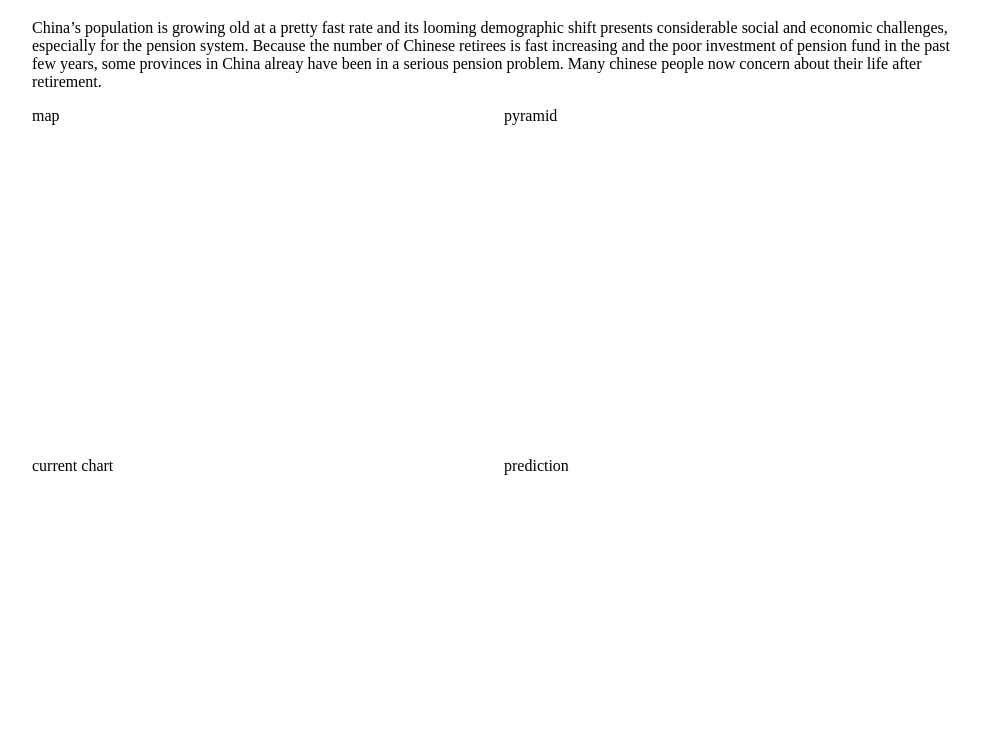
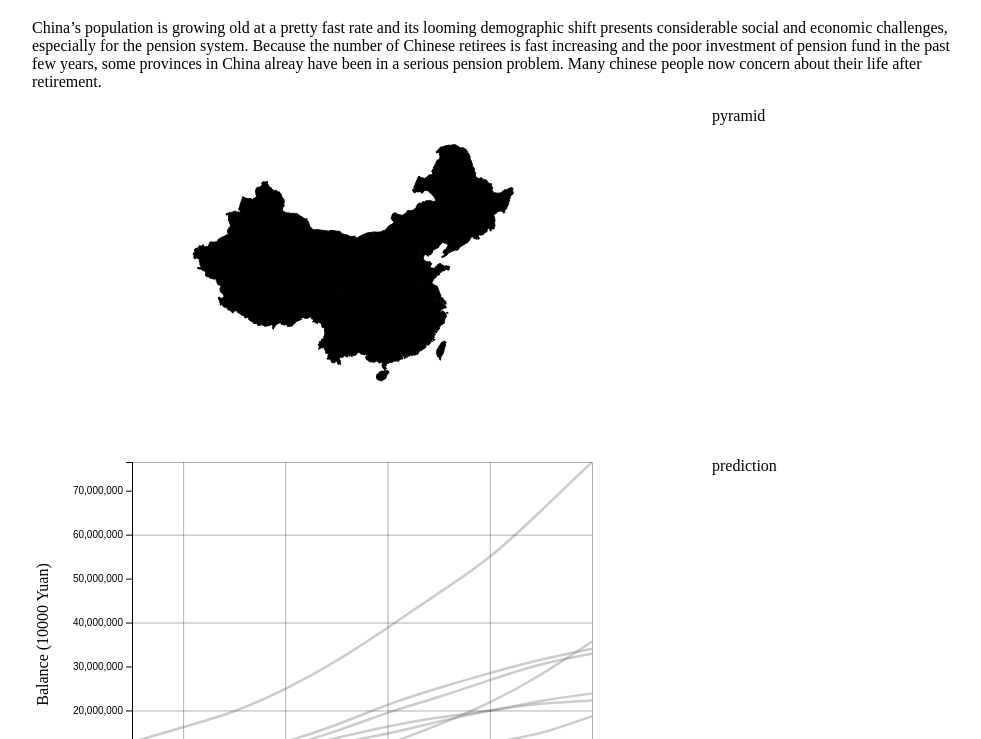
Before and after one commit to HoppipollaTao/Pension_Problem_In_China, a plain HTML site: page index.html in a window 1280 px wide. Shown: the part 61-800 px from the top of the page, without its empty margins (136-1117 px from the left). Drawn offline with nearby package versions, Linux system fonts and the light colour scheme.

Commit message:
create breif map layout and simple zoomable chart

```diff
--- a/index.css
+++ b/index.css
@@ -28,7 +28,7 @@ body {
 }
 
 #right {
-    margin-left: 50%;
+    margin-left: 64%;
     height: 700px;
 }
 
@@ -37,5 +37,6 @@ body {
 }
 
 #map {
+    margin-left: 20%;
     height: 50%;
 }
--- a/index.html
+++ b/index.html
@@ -4,7 +4,7 @@
     <meta charset="utf-8">
     <title>Pension Problem in Mainland China</title>
     <link href="index.css" rel="stylesheet"/>
-    <script type="text/javascript" src="https://d3js.org/d3.v3.min.js"></script>
+    <script type="text/javascript" src="https://d3js.org/d3.v4.min.js"></script>
     <script type="text/javascript" src="index.js"></script>
 </head>
 <body>
@@ -18,10 +18,10 @@
 <div style="height: 800px">
     <div id = 'left'>
         <div id = 'map'>
-            map
+            <script type="text/javascript" src="map.js"></script>
         </div>
         <div id = 'current_chart'>
-            current chart
+            <script type="text/javascript" src="provinces.js"></script>
         </div>
     </div>
     <div id = 'right'>
@@ -32,7 +32,6 @@
              prediction
         </div>
     </div>
-
 </div>
 <div id='appendix'>
     <p><b>Created by</b>: &nbsp;&nbsp;&nbsp;Yangjie Tao and Bo-Syun Liao in collaboration with Professor Lodha <br><b>Email:</b>
--- /dev/null
+++ b/map.js
@@ -0,0 +1,43 @@
+
+var width  = 400;
+var height = 400;
+
+var svg = d3.select("#map").append("svg")
+    .attr("width", width)
+    .attr("height", height)
+    .append("g")
+    .attr("transform", "translate(0,0)");
+
+
+var projection = d3.geoMercator()
+    .center([107, 31])
+    .scale(300)
+    .translate([width/2, height/2]);
+
+
+var path = d3.geoPath()
+    .projection(projection);
+
+
+d3.json("china.geojson", function(error, root) {
+
+    if (error)
+        return console.error(error);
+
+    svg.selectAll("path")
+        .data( root.features )
+        .enter()
+        .append("path")
+        .attr("stroke","#000")
+        .attr("stroke-width",1)
+        .attr("d", path )
+        .on("mouseover",function(d,i){
+            d3.select(this)
+                .attr("fill","yellow");
+        })
+        .on("mouseout",function(d,i){
+            d3.select(this)
+                .attr("fill",color(i));
+        });
+
+});
--- /dev/null
+++ b/provinces.js
@@ -0,0 +1,322 @@
+var margin = {
+        top: 5,
+        right: 40,
+        bottom: 150,
+        left: 100
+    },
+    w = 600 - margin.left - margin.right,
+    h = 500 - margin.top - margin.bottom,
+    padding = 40;
+var xScale, yScale, xAxis, yAxis, line;  //Empty, for now
+
+
+//Function for converting CSV values from strings to Dates and numbers
+var rowConverter = function (d, _, columns) {
+
+    d.date = +d.date;
+    for (var i = 1, n = columns.length, c; i < n; ++i) d[c = columns[i]] = +d[c];
+    return d;
+}
+
+//Load in data
+d3.csv("balance.csv", rowConverter, function (data) {
+
+    var dataset = data;
+    //create another data array, id is province name
+    var provinces = data.columns.slice(1).map(function (id) {
+        return {
+            id: id,
+            values: data.map(function (d) {
+                return {date: d.date, balance: d[id]};
+            })
+        };
+    });
+
+    //Scale Changes as we Zoom
+    var zoom = d3.zoom()
+        .scaleExtent([1, 40])
+        .on("zoom", zoomed);
+
+    // Call the function d3.behavior.zoom to Add zoom
+    function zoomed() {
+        // create new scale ojects based on event
+        var new_yScale = d3.event.transform.rescaleY(yScale)
+        // update axes
+        svg.select(".y.axis").call(yAxis.scale(new_yScale));
+
+        // zoom the line
+        line
+            .y(function (d) {
+                return new_yScale(d.balance);
+            });
+        path.attr("d", function (d) {
+            return line(d.values);
+        })
+
+        //zoom the dot
+        dots.attr("cy", function(d) { return new_yScale(d.balance); });
+
+        dot_text.attr("transform", function (d) {
+            return "translate(" + xScale(d.date) + "," + new_yScale(d.balance) + ")";
+        })
+    }
+
+    //Create scale functions
+    xScale = d3.scaleTime()
+        .domain([
+            d3.min(dataset, function (d) {
+                return d.date;
+            }),
+            d3.max(dataset, function (d) {
+                return d.date;
+            })
+        ])
+        .range([0, w]);
+
+    yScale = d3.scaleLinear()
+        .domain([d3.min(provinces, function (c) {
+            return d3.min(c.values, function (d) {
+                return d.balance;
+            })
+        }), d3.max(provinces, function (c) {
+            return d3.max(c.values, function (d) {
+                return d.balance;
+            });
+        })])
+        .range([h, 0]);
+
+    //Define axes
+    xAxis = d3.axisBottom()
+        .scale(xScale)
+        .ticks(10)
+        .tickFormat(function (d) {
+            return +d;
+        });
+
+    //Define Y axis
+    yAxis = d3.axisLeft()
+        .scale(yScale)
+        .ticks(10);
+
+    // //color provinces name
+    // z.domain(provinces.map(function (c) {
+    //     return c.id;
+    // }));
+
+    //Define line generator
+    line = d3.line()
+        .curve(d3.curveBasis)
+        .x(function (d) {
+            return xScale(d.date);
+        })
+        .y(function (d) {
+            return yScale(d.balance);
+        });
+
+    //Create SVG element
+    var svg = d3.select("#current_chart").append("svg")
+        .call(zoom)
+        .attr("width", w + margin.left + margin.right + 2 * padding)
+        .attr("height", h + margin.top + margin.bottom)
+        .append("g")
+        .attr("transform", "translate(" + margin.left + "," + margin.top + ")");
+
+
+    svg.append("clipPath")
+        .attr("id", "clip")
+        .append("rect")
+        .attr("width", w)
+        .attr("height", h);
+
+
+    //Create line
+    var provinces = svg.selectAll(".provinces")
+        .data(provinces)
+        .enter().append("g")
+        .attr("class", "provinces");
+
+    var path = provinces.append("path")
+        .attr("class", "line")
+        .attr("stroke-width", "2.5")
+        .attr("fill", "none")
+        .attr("clip-path", "url(#clip)")
+        .attr("d", function (d) {
+            return line(d.values);
+        })
+        .style("stroke", "grey")
+        .style("opacity", 0.4)
+        .on("mouseover", function(d, i) {
+            d3.select(this)
+                .style("stroke","red")
+                .style("opacity",1);
+
+            d3.select("#" + d.id)
+                .style("opacity",1);
+
+            d3.selectAll("." + d.id)
+                .style("opacity", 1)
+                .style("fill", "red");
+
+            d3.selectAll(".dot"+d.id)
+                .style("opacity",1)
+
+        })
+        .on("mouseout", function(d,i){
+            d3.select(this)
+                .style("stroke","grey")
+                .style("opacity", 0.4);
+            d3.select("#" + d.id)
+                .style("opacity",0);
+
+            d3.selectAll("." + d.id)
+                .style("fill", "grey")
+                .style("opacity", 0);
+
+            d3.selectAll(".dot"+ d.id)
+                .style("opacity", 0)
+        });
+
+    // var totalLength = path.node().getTotalLength();
+    // path
+    //     .attr("stroke-dasharray", totalLength + " " + totalLength)
+    //     .attr("stroke-dashoffset", totalLength)
+    //     .transition()
+    //     .duration(1000)
+    //     .ease(d3.easeLinear)
+    //     .attr("stroke-dashoffset", 0);
+
+    //add provinces names to the lines
+    provinces.append("text")
+        .datum(function (d) {
+            // console.log(d.values[d.values.length - 1]);
+            return {id: d.id, value: d.values[d.values.length - 1]};
+        })
+        .attr("id",function(d){
+
+            return d.id;
+        })
+        .attr("transform", function (d) {
+            return "translate(" + xScale(d.value.date) + "," + yScale(d.value.balance) + ")";
+        })
+        .attr("x", 3)
+        .attr("dy", "0.35em")
+        .style("font", "10px sans-serif")
+        .style("opacity", 0)
+        .text(function (d) {
+            return d.id;
+        });
+
+
+//************************************************************
+// Draw points on SVG object based on the data given
+//************************************************************
+    var dots = provinces.selectAll("circle")
+        .data(function(d){
+
+            d.values.forEach(function (value) {
+                 value["id"] = d.id;
+            });
+            d = d.values;
+            return d;
+        })
+        .enter()
+        .append("circle")
+        .attr("class", function (d) {
+            return d.id;
+        })
+        .attr("r", 4)
+        .attr("cx", function(d) { return xScale(d.date); })
+        .attr("cy", function(d) { return yScale(d.balance); })
+        .style("opacity", 0);
+
+    dots.attr("clip-path", "url(#clip)");
+
+    var dot_text = provinces.selectAll("text")
+        .data(function(d){
+
+            d.values.forEach(function (value) {
+                value["id"] = d.id;
+            });
+            d = d.values;
+            return d;
+        })
+        .enter()
+        .append("text")
+        .attr("class", function (d) {
+            return "dot"+d.id;
+        })
+        .attr("transform", function (d) {
+            return "translate(" + xScale(d.date) + "," + yScale(d.balance) + ")";
+        })
+        .attr("x", 1)
+        .attr("y", 15)
+        .style("font", "10px sans-serif")
+        .style("opacity", 0)
+        .text(function (d) {
+            return d.balance;
+        });
+
+    //not work???
+    dot_text.attr("clip-path", "url(#clip)");
+
+    //Create axes
+    svg.append("g")
+        .attr("class", "x axis")
+        .attr("transform", "translate(0," + (h) + ")")
+        .call(xAxis);
+
+    svg.append("g")
+        .attr("class", "y axis")
+        .call(yAxis);
+
+    //add text label for y axis
+    svg.append("text")
+        .attr("transform", "rotate(-90)")
+        .attr("y", 0 - margin.left)
+        .attr("x", 0 - (h / 2))
+        .attr("dy", "1em")
+        .style("text-anchor", "middle")
+        .text("Balance (10000 Yuan)");
+
+    //add text label for x axis
+    svg.append("text")
+        .attr("transform",
+            "translate(" + (w + 60) + " ," +
+            (h + 20) + ")")
+        .style("text-anchor", "end")
+        .text("Year");
+
+    // gridlines in x axis function
+    function make_x_gridlines() {
+        return d3.axisBottom(xScale)
+            .ticks(5)
+
+    }
+
+    // gridlines in y axis function
+    function make_y_gridlines() {
+        return d3.axisLeft(yScale)
+            .ticks(5)
+    }
+
+    // add the X gridlines
+    svg.append("g")
+        .attr("class", "grid")
+        .attr("transform", "translate(0," + h + ")")
+        .call(make_x_gridlines()
+            .tickSize(-h)
+            .tickFormat("")
+        )
+        .style("opacity", 0.3);
+
+    // add the Y gridlines
+    svg.append("g")
+        .attr("class", "grid")
+        .call(make_y_gridlines()
+            .tickSize(-w)
+            .tickFormat("")
+        )
+        .style("opacity", 0.3);
+
+
+});
```
Also changed, not shown: balance.csv (added, +11 -0 lines), china.geojson (added).
